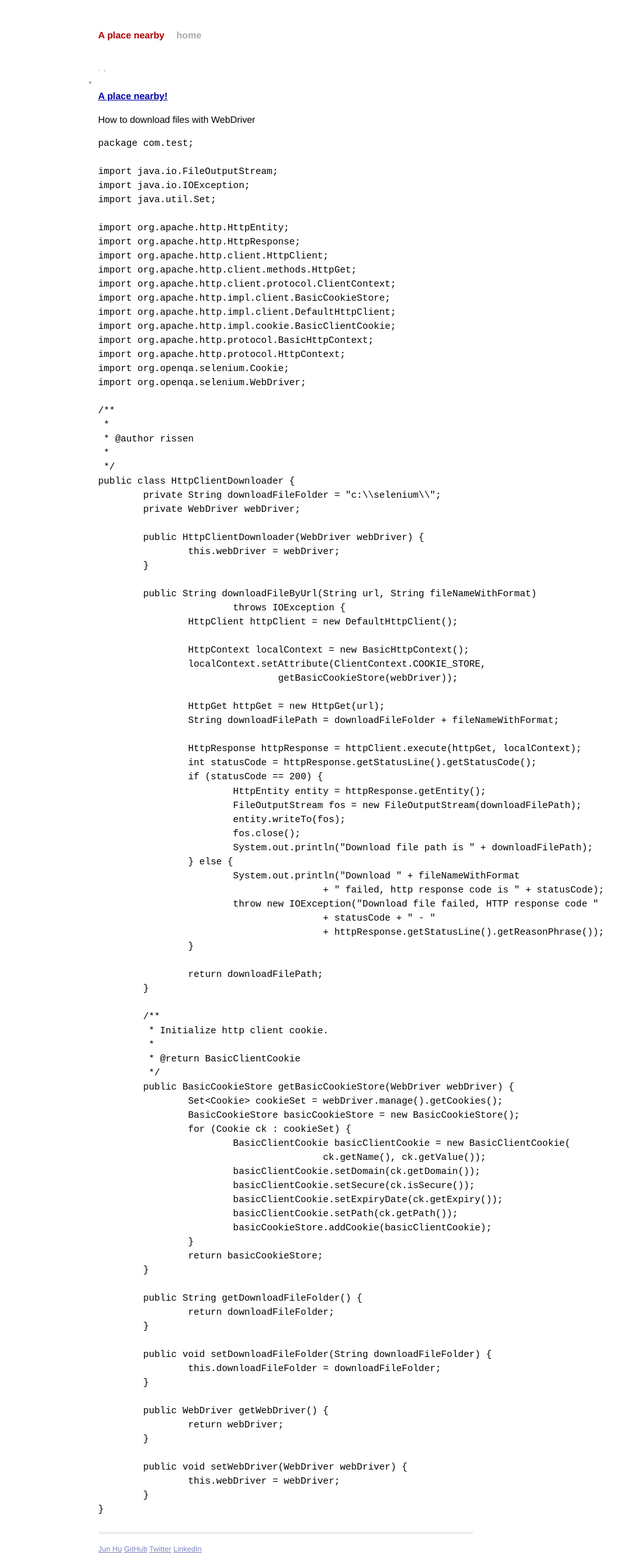
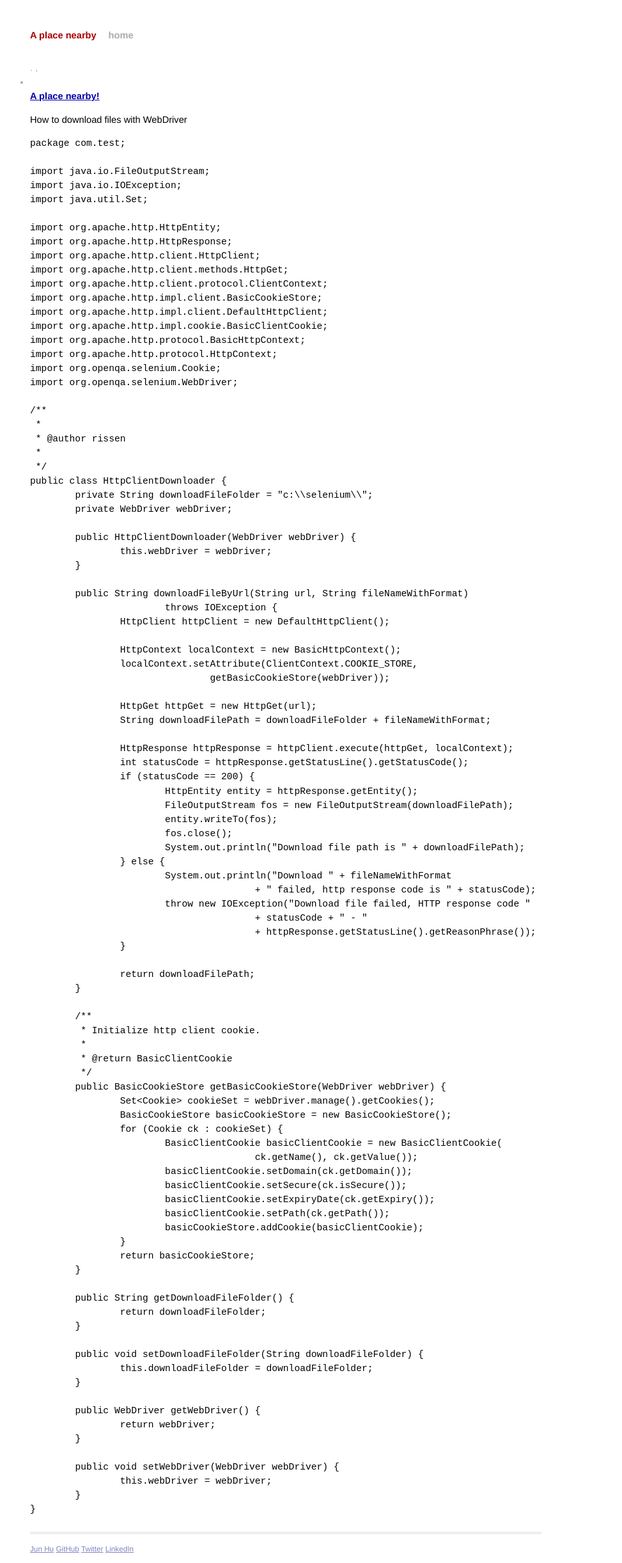
Before and after one commit to rissen/rissen.github.com, a Jekyll site: the page built from blog.html, in a window 1280 px wide. Shown: the whole page at 64% size, without its empty margins (193-1166 px from the left). Built offline with Jekyll 4.4.1, drawn with Linux system fonts in a browser that asks for light colours; a style sheet for code colours, icons or effects is not loaded.

Commit message:
update width

```diff
--- a/css/screen.css
+++ b/css/screen.css
@@ -85,7 +85,7 @@ ul.posts {
 .site {
   font-size: 110%;
   text-align: left;
-  width: 40em;
+  width: 800px;
   margin: 3em auto 2em auto;
   line-height: 1.5em;
 }
```
